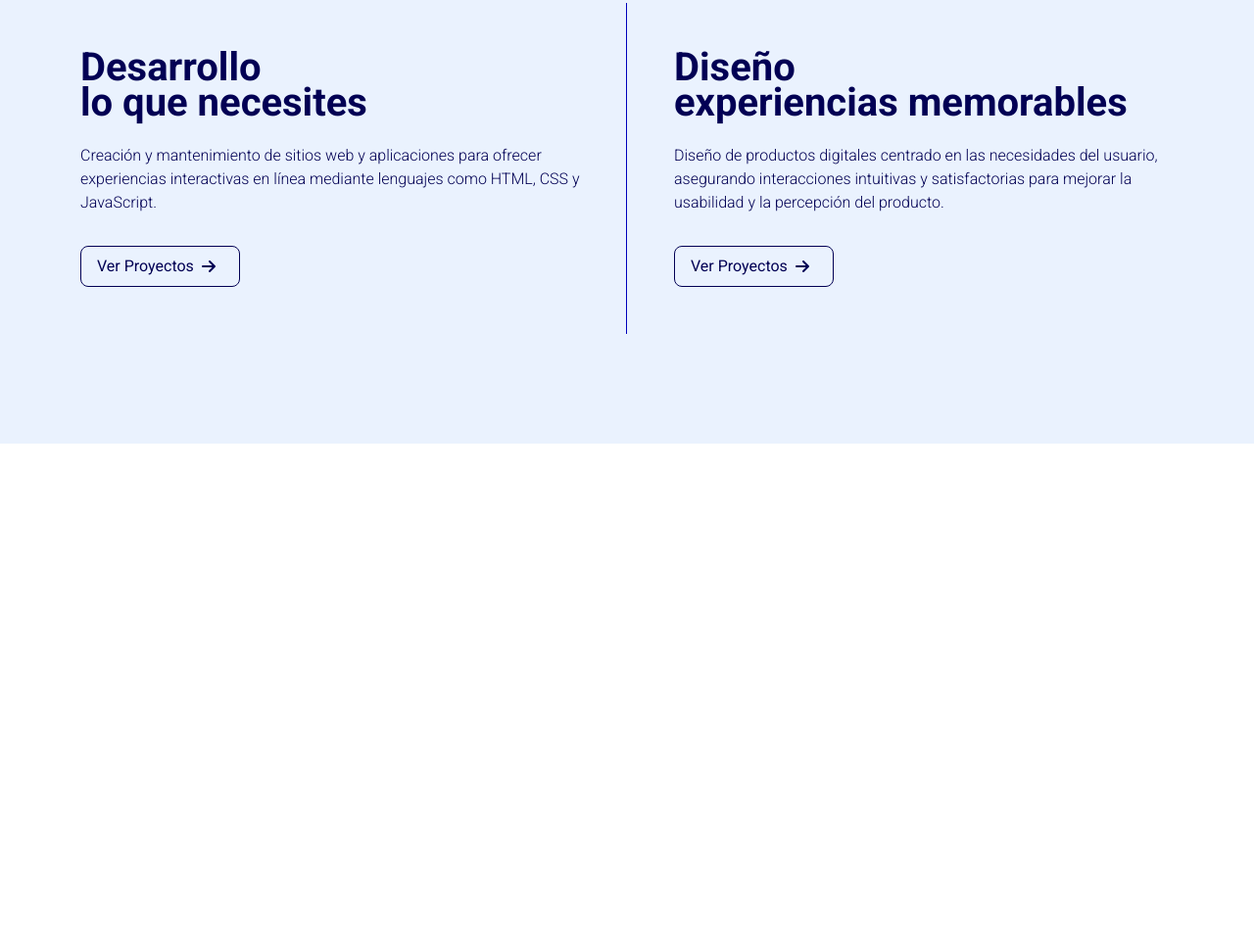
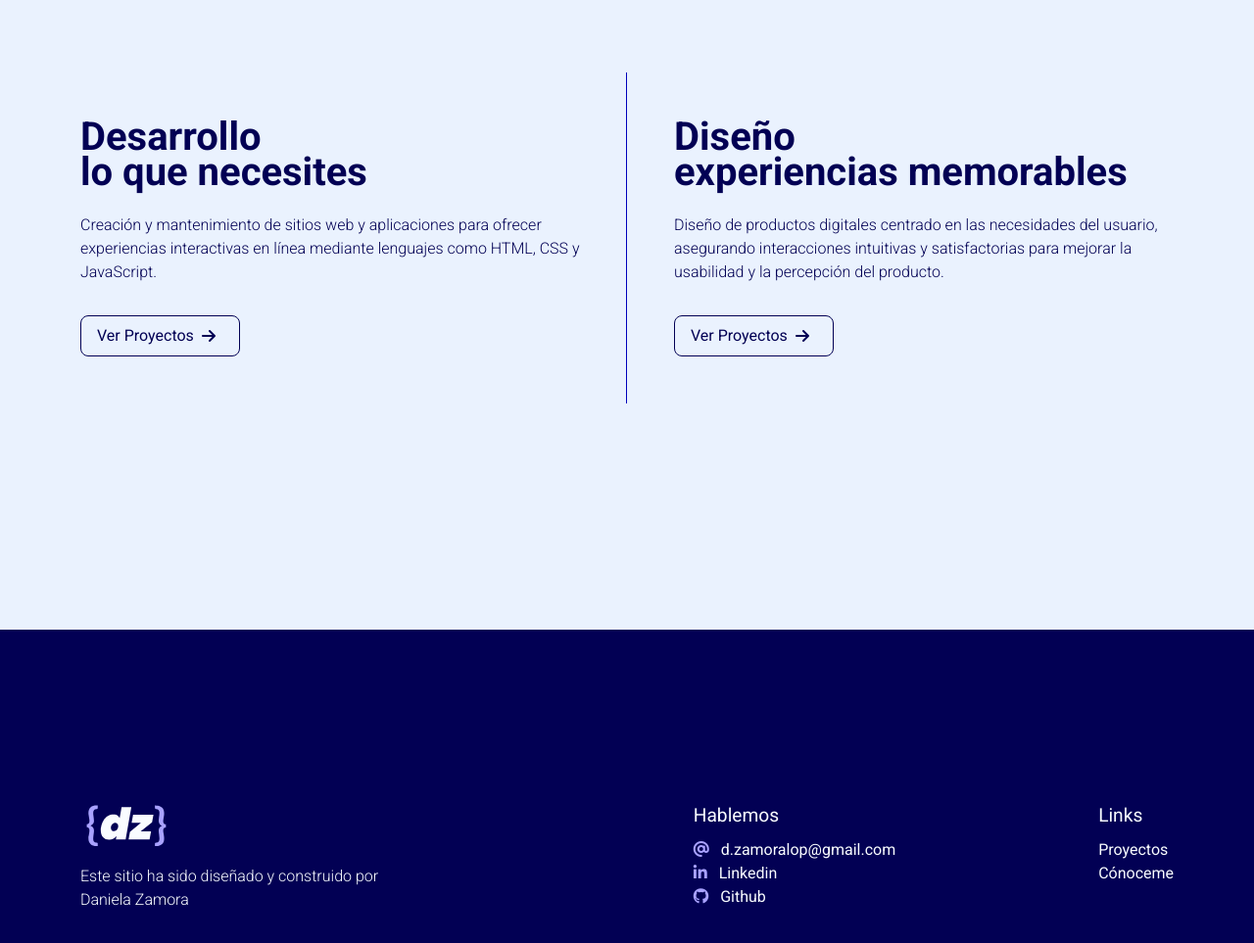
Before and after one commit to Danikewl/Portafolio, a plain HTML site: page index.html in a window 1280 px wide. Shown: the part 1019-1982 px from the top of the page at 98% size. Before the commit the page ends 1472 px from the top, so only its background shows below. Drawn offline with nearby package versions, Linux system fonts and the light colour scheme; a script that the page names is missing.

Commit message:
index casi iusto

```diff
--- a/assets/css/style.css
+++ b/assets/css/style.css
@@ -87,7 +87,7 @@ header {
 
 /* Estilos Sección About */
 
-.about .row {
+.about {
     height: 100vh;
 }
 
@@ -110,8 +110,7 @@ header {
 /* Seccion Carrera */
 .carrera {
     background-color: var(--light3-color);
-    margin-top: 3rem;
-    padding: 4rem 0 4rem 0 ;
+    min-height: 100vh;
 }
 
 .linea {
@@ -127,3 +126,44 @@ header {
 .carrera p {
     margin-bottom: 2rem;
 }
+
+/* Estilos footer */
+
+footer {
+    background-color: #020054;
+    min-height: 60vh;
+}
+
+footer img {
+    height: 3rem;
+}
+
+footer a, li, ul {
+    color: var(--light2-color);
+    font-weight: 400;
+}
+
+footer ul {
+    font-size: 1.2rem;
+    margin: 0;
+    padding: 0;
+    font-weight: 400;
+}
+
+footer li {
+    font-size: 1rem;
+}
+
+footer i {
+    color: var(--secondaryLight-color);
+    padding-right: 0.5rem;
+}
+
+footer p {
+    color: var(--light2-color);
+}
+
+
+li {
+    list-style-type: none;
+}
--- a/assets/js/main.js
+++ /dev/null
@@ -1,37 +0,0 @@
-document.addEventListener('DOMContentLoaded', function() {
-    // Selecciona todas las secciones
-    const secciones = document.querySelectorAll('.seccion');
-
-    // Para cada sección, agrega un evento de desplazamiento
-    secciones.forEach(seccion => {
-        seccion.addEventListener('wheel', scrollSuave);
-    });
-
-    // Función para controlar el desplazamiento suave
-    function scrollSuave(event) {
-        event.preventDefault();
-        const delta = event.deltaY;
-        let seccionActual = null;
-
-        // Encuentra la sección actual
-        secciones.forEach(seccion => {
-            const rect = seccion.getBoundingClientRect();
-            if (rect.top < window.innerHeight / 2 && rect.bottom > window.innerHeight / 2) {
-                seccionActual = seccion;
-            }
-        });
-
-        // Encuentra la siguiente o anterior sección, dependiendo de la dirección del scroll
-        let siguienteSeccion = null;
-        if (delta > 0 && seccionActual.nextElementSibling) {
-            siguienteSeccion = seccionActual.nextElementSibling;
-        } else if (delta < 0 && seccionActual.previousElementSibling) {
-            siguienteSeccion = seccionActual.previousElementSibling;
-        }
-
-        // Realiza el desplazamiento suave a la siguiente sección si existe
-        if (siguienteSeccion) {
-            siguienteSeccion.scrollIntoView({ behavior: 'smooth' });
-        }
-    }
-});
--- a/index.html
+++ b/index.html
@@ -12,9 +12,8 @@
 </head>
 
 <body>
-
-    <header>
-        <div class="container contenedor-nav seccion">
+    <header class="seccion">
+        <div class="container contenedor-nav">
             <nav class="navbar navbar-expand-lg pt-1 m-0">
                 <div class="container-fluid">
                     <a class="navbar-brand" href="#"><img src="./assets/img/az-logo.svg" alt=""></a>
@@ -28,13 +27,10 @@
                                 <a class="nav-link" aria-current="page" href="#">Inicio</a>
                             </li>
                             <li class="nav-item">
-                                <a class="nav-link" href="#">About</a>
-                            </li>
-                            <li class="nav-item">
                                 <a class="nav-link" href="#">Proyectos</a>
                             </li>
                             <li class="nav-item">
-                                <a class="nav-link px-3" href="#">Contacto</a>
+                                <a class="nav-link" href="#">Contacto</a>
                                 <span></span>
                             </li>
                         </ul>
@@ -44,11 +40,11 @@
         </div>
     </header>
     <main>
-        <section class="about seccion">
+        <section class="about seccion d-flex align-items-center">
             <div class="container">
                 <div class="row align-items-center">
                     <div class="col-12 col-sm-6">
-                        <div class="m-auto">
+                        <div class="">
                             <h1 class="p-0 m-0">Daniela Zamora.</h1>
                             <h6 class="pb-3 m-0"><span>{</span> Front-End Developer <span>}</span></h6>
                             <p>Diseñadora gráfica y desarrolladora web especializada en UX/UI. <br> Combino mi conocimiento en diseño y desarrollo para construir productos digitales que no solo sean visualmente atractivos, sino también funcionales y centrados en el usuario.</p>
@@ -59,11 +55,11 @@
             </div>
         </section>
 
-        <section class="carrera seccion">
+        <section class="carrera seccion d-flex align-items-center">
             <div class="container">
-                <div class="row py-5">
+                <div class="row">
                     <div class="col-12 col-sm-6 linea">
-                        <div class="py-5 pe-4" data-aos="fade-up" data-aos-duration="1000">
+                        <div class="py-5 pe-0 pe-sm-4" data-aos="fade-up" data-aos-duration="1000">
                             <h2>Desarrollo <br> lo que necesites</h2>
                             <p class="">Creación y mantenimiento de sitios web y aplicaciones para ofrecer experiencias interactivas en línea mediante lenguajes como HTML, CSS y JavaScript.</p>
                             <a class="" href="">
@@ -73,8 +69,8 @@
                             </a>
                         </div>
                     </div>
-                    <div class="col-12 col-sm-6 ps-5">
-                        <div class="py-5" data-aos="fade-up" data-aos-duration="1000">
+                    <div class="py-5 col-12 col-sm-6 ps=0 ps-sm-5">
+                        <div class="" data-aos="fade-up" data-aos-duration="1000">
                             <h2>Diseño <br> experiencias memorables</h2>
                             <p class="">Diseño de productos digitales centrado en las necesidades del usuario, asegurando interacciones intuitivas y satisfactorias para mejorar la usabilidad y la percepción del producto.</p>
                             <a class="" href="">
@@ -87,7 +83,40 @@
             </div>
         </section>
     </main>
-    <footer></footer>
+    <footer class="seccion d-flex align-items-center py-5">
+        <div class="container d-flex flex-wrap flex-sm-nowrap justify-content-between">
+            <div>
+                <img src="./assets/img/dz-logo.svg" alt="">
+                <p class="mt-3 col-10">Este sitio ha sido diseñado y construido por Daniela Zamora</p>
+            </div>
+            <div class="contacto">
+                <ul class="">Hablemos
+                    <li class="mt-2">
+                        <i class="fa-solid fa-at"></i>
+                        <a href="">d.zamoralop@gmail.com</a>
+                    </li>
+                    <li>
+                        <i class="fa-brands fa-linkedin-in"></i>
+                        <a href="">Linkedin</a>
+                    </li>
+                    <li>
+                        <i class="fa-brands fa-github"></i>
+                        <a href="">Github</a>
+                    </li>
+                </ul>
+            </div>
+            <div class="mapaSitio">
+                <ul class="mt-4 mt-sm-0">Links
+                    <li class="mt-2">
+                        <a href="">Proyectos</a>
+                    </li>
+                    <li>
+                        <a href="">Cónoceme</a>
+                    </li>
+                </ul>
+            </div>
+        </div>
+    </footer>
     <!--  Scripts -->
     <script src="https://cdn.jsdelivr.net/npm/@popperjs/core@2.11.8/dist/umd/popper.min.js"
         integrity="sha384-I7E8VVD/ismYTF4hNIPjVp/Zjvgyol6VFvRkX/vR+Vc4jQkC+hVqc2pM8ODewa9r"
@@ -101,6 +130,7 @@
     <script src="https://kit.fontawesome.com/643c1c6cfd.js" crossorigin="anonymous"></script>
     <script src="./assets/js/main.js"></script>
     <script src="https://unpkg.com/aos@2.3.1/dist/aos.js"></script>
+
     <script>
         AOS.init();
     </script>
```
Also changed, not shown: assets/img/dz-logo.svg (added), assets/img/ideas.svg (added).
